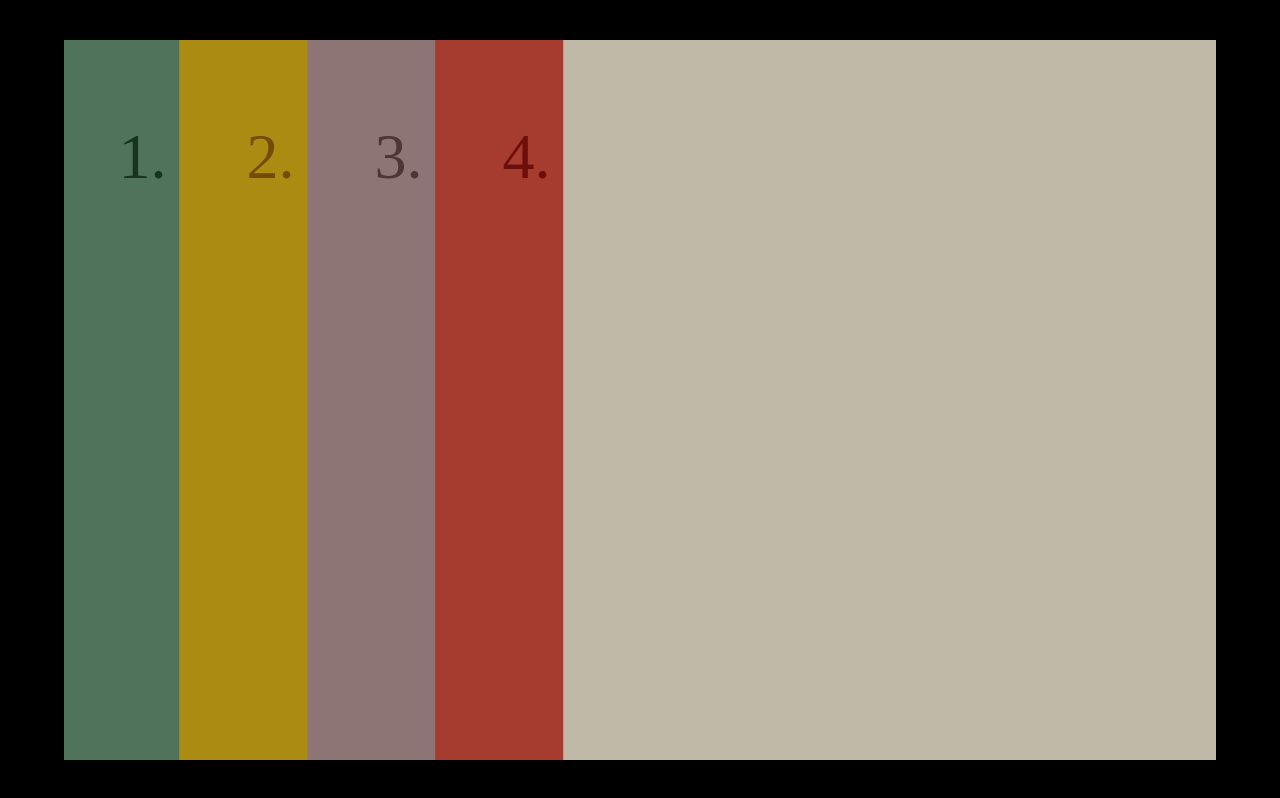
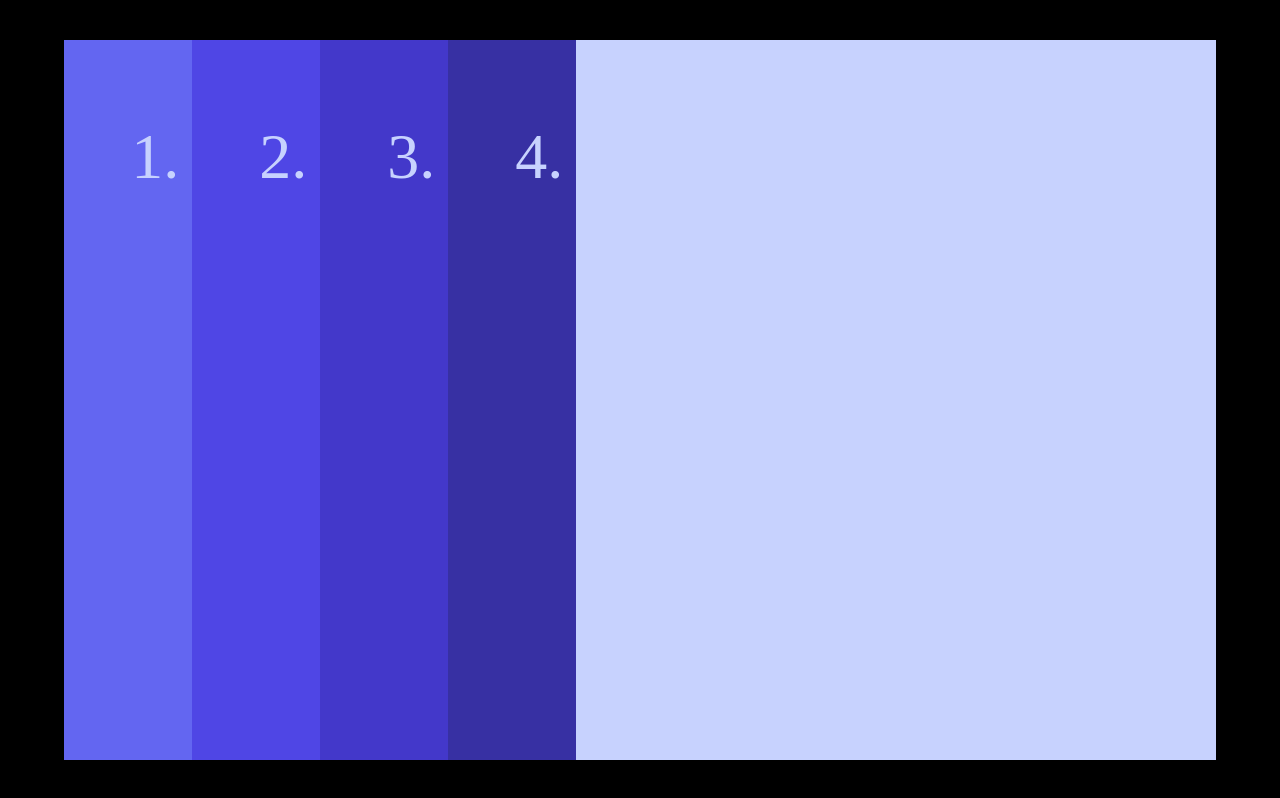
Before and after one commit to sandyFit/accordion, a plain HTML site: page index.html in a window 1280 px wide. Drawn offline with Linux system fonts and the light colour scheme.

Commit message:
style adjustments

```diff
--- a/index.html
+++ b/index.html
@@ -9,11 +9,11 @@
 <body>
     <nav class="bar-navigation">
         <ul class="nav-list" style="--total: 4;">
-            <li class="nav-item" style="--i:0; --color: var(--color-green)" tabindex="1">
+            <li class="nav-item" style="--i:0; --color: var(--color-indigo1)" tabindex="1">
             </li>
-            <li class="nav-item" style="--i:1; --color: var(--color-gold)" tabindex="2"></li>
-            <li class="nav-item" style="--i:2; --color: var(--color-purple)" tabindex="3"></li>
-            <li class="nav-item" style="--i:3; --color: var(--color-red)" tabindex="4"></li>
+            <li class="nav-item" style="--i:1; --color: var(--color-indigo2)" tabindex="2"></li>
+            <li class="nav-item" style="--i:2; --color: var(--color-indigo3)" tabindex="3"></li>
+            <li class="nav-item" style="--i:3; --color: var(--color-indigo4)" tabindex="4"></li>
         </ul>
     </nav>
 </body>
--- a/styles.css
+++ b/styles.css
@@ -6,11 +6,11 @@
 }
 
 :root {
-  --color-tan: #C1B9A8;
-  --color-green: #4F735B;
-  --color-gold: #AC8B12;
-  --color-purple: #8D7576;
-  --color-red: #A63C30;
+  --color-tan: #c7d2fe;
+  --color-indigo1: #6366f1;
+  --color-indigo2: #4f46e5;
+  --color-indigo3: #4338ca;
+  --color-indigo4: #3730a3;
   --nav-item-offset: 10vw;
   --nav-item-hover-offset: 2%;
   --easing: cubic-bezier(.8, 0, .2, 1);
@@ -77,7 +77,7 @@ body, html {
 
 .nav-item:focus {
   transform: translateX(-2vw);
-  outline: none; /* sorry */
+  outline: none;
 }
 
 .nav-item:focus ~ .nav-item {
@@ -99,16 +99,16 @@ body, html {
   grid-column: 3 / 4;
   text-align: right;
   font-size: 8vmin;
-  padding: 1vw;
+  /* padding: 1vw; */
   padding-top: 10vh;
-  mix-blend-mode: soft-light;
+  color: #c7d2fe;
   z-index: 1;
   animation: inherit;
-  animation-name: slide-up;
+  animation-name: slide-down;
 }
 
-@keyframes slide-up {
-  from { transform: translateY(130%); }
+@keyframes slide-down {
+  from { transform: translateY(-150%); }
   to { transform: translateY(0); }
 }
 
@@ -121,19 +121,19 @@ body, html {
   width: 100%;
   height: 100%;
   background-color: var(--color);
-  transform: translateX(-1vw);
+  transform: translateX(1vw);
   transition: transform var(--easing) var(--duration);
 }
 
 .nav-item {
-  animation: slide-down 1s cubic-bezier(.5,0,.3,1);
+  animation: slide-up 1s cubic-bezier(.5,0,.3,1);
   animation-delay: calc(var(--i) * .15s);
   animation-fill-mode: backwards;
 }
 
-@keyframes slide-down {
+@keyframes slide-up {
   from {
-    transform: translateY(-100%) translateX(var(--tx));
+    transform: translateY(100%) translateX(var(--tx));
     pointer-events: none;
   }
   to {
```
